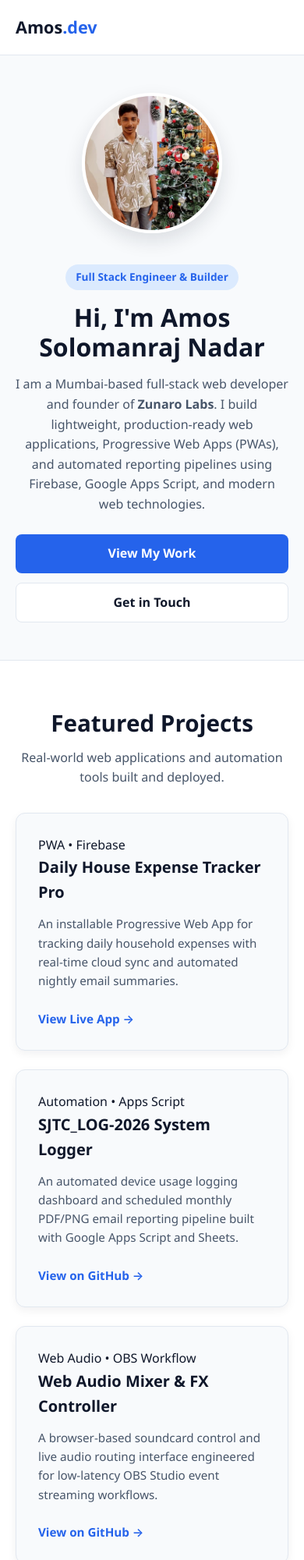
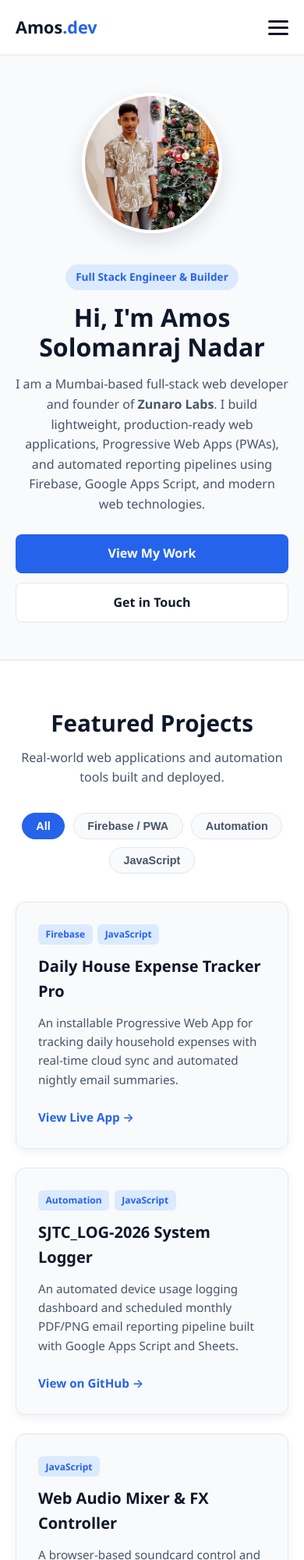
Before and after one commit to amos574/Modern-portfolio-divested-, a plain HTML site: page index.html in a window 390 px wide. Shown: the top 2000 px of the page at 78% size. Drawn offline with Linux system fonts and the light colour scheme.

Commit message:
feat(week2): add mobile-first responsive layout, hamburger menu, and dynamic JS project filters

```diff
--- a/index.html
+++ b/index.html
@@ -8,11 +8,18 @@
 </head>
 <body>
 
-  <!-- Header & Navigation -->
+  <!-- Header & Responsive Navigation -->
   <header class="site-header">
     <nav class="navbar container">
       <a href="#" class="logo">Amos<span>.dev</span></a>
-      <ul class="nav-links">
+
+      <button class="hamburger" id="hamburger-btn" aria-label="Toggle navigation" aria-expanded="false">
+        <span></span>
+        <span></span>
+        <span></span>
+      </button>
+
+      <ul class="nav-links" id="nav-links">
         <li><a href="#about">About</a></li>
         <li><a href="#projects">Projects</a></li>
         <li><a href="#contact">Contact</a></li>
@@ -22,7 +29,7 @@
 
   <!-- Main Content -->
   <main>
-    <!-- Hero / About Section -->
+    <!-- About Section -->
     <section id="about" class="about-section container">
       <div class="about-content">
         <span class="badge">Full Stack Engineer &amp; Builder</span>
@@ -38,11 +45,11 @@
         </div>
       </div>
       <div class="about-image">
-      <img src="AMOS.png" alt="Portrait of Amos Solomanraj Nadar">
+        <img src="AMOS.png" alt="Portrait of Amos Solomanraj Nadar">
       </div>
     </section>
 
-    <!-- Projects Section -->
+    <!-- Dynamic Projects Section -->
     <section id="projects" class="projects-section">
       <div class="container">
         <div class="section-header">
@@ -50,46 +57,16 @@
           <p>Real-world web applications and automation tools built and deployed.</p>
         </div>
 
-        <div class="projects-grid">
-          <!-- Project Card 1 -->
-          <article class="project-card">
-            <div class="card-tag">PWA &bull; Firebase</div>
-            <h3>Daily House Expense Tracker Pro</h3>
-            <p>
-              An installable Progressive Web App for tracking daily household expenses with real-time
-              cloud sync and automated nightly email summaries.
-            </p>
-            <a href="https://daily-house-expense-trackerpro.firebaseapp.com" target="_blank" rel="noopener" class="card-link">
-              View Live App &rarr;
-            </a>
-          </article>
+        <!-- Category Filter Buttons -->
+        <div class="filter-bar" id="filter-bar">
+          <button class="filter-btn active" data-filter="All">All</button>
+          <button class="filter-btn" data-filter="Firebase">Firebase / PWA</button>
+          <button class="filter-btn" data-filter="Automation">Automation</button>
+          <button class="filter-btn" data-filter="JavaScript">JavaScript</button>
+        </div>
 
-          <!-- Project Card 2 -->
-          <article class="project-card">
-            <div class="card-tag">Automation &bull; Apps Script</div>
-            <h3>SJTC_LOG-2026 System Logger</h3>
-            <p>
-              An automated device usage logging dashboard and scheduled monthly PDF/PNG email
-              reporting pipeline built with Google Apps Script and Sheets.
-            </p>
-            <a href="https://github.com/amos574" target="_blank" rel="noopener" class="card-link">
-              View on GitHub &rarr;
-            </a>
-          </article>
-
-          <!-- Project Card 3 -->
-          <article class="project-card">
-            <div class="card-tag">Web Audio &bull; OBS Workflow</div>
-            <h3>Web Audio Mixer &amp; FX Controller</h3>
-            <p>
-              A browser-based soundcard control and live audio routing interface engineered for
-              low-latency OBS Studio event streaming workflows.
-            </p>
-            <a href="https://github.com/amos574" target="_blank" rel="noopener" class="card-link">
-              View on GitHub &rarr;
-            </a>
-          </article>
-        </div>
+        <!-- Cards rendered dynamically by script.js -->
+        <div class="projects-grid" id="projects-container"></div>
       </div>
     </section>
 
@@ -109,9 +86,10 @@
   <!-- Footer -->
   <footer class="site-footer">
     <div class="container">
-      <p>&copy; 2026 Amos Solomanraj Nadar &bull; Built for SkillMe Full Stack Internship (Week 1)</p>
+      <p>&copy; 2026 Amos Solomanraj Nadar &bull; Built for SkillMe Full Stack Internship (Week 2)</p>
     </div>
   </footer>
 
+  <script src="script.js"></script>
 </body>
 </html>
```
